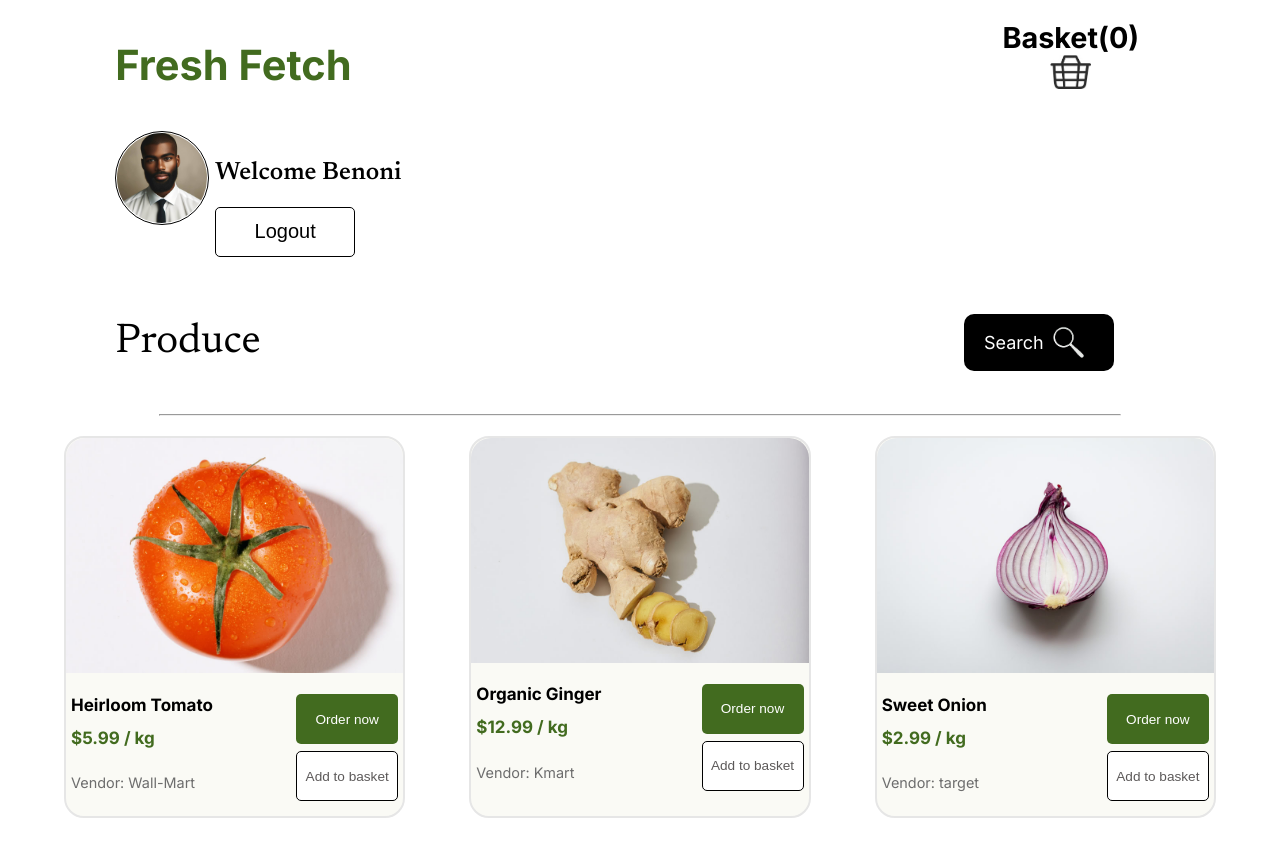
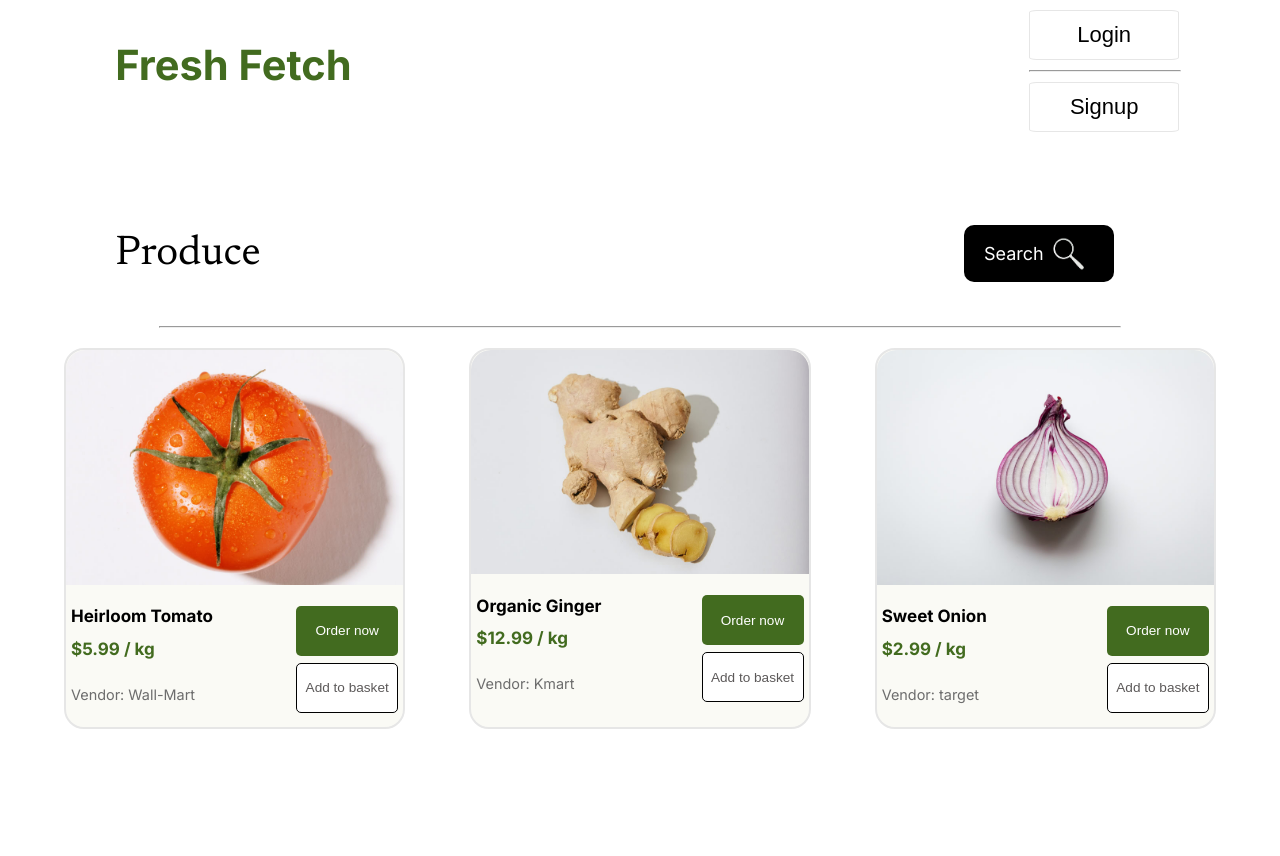
Before and after one commit to Benonii/fresh-fetch_brian, a React (Create React App) app in the folder frontend/fresh-fetch/: page /produce in a window 1280 px wide. Shown: the top 856 px of the page. After the commit the page ends 800 px from the top, so only its background shows below. Built offline with nearby package versions, Linux system fonts and the light colour scheme; a web font is replaced by a local one.

Commit message:
Confrim password functionality on signup

```diff
--- a/frontend/fresh-fetch/src/pages/ProducePage.jsx
+++ b/frontend/fresh-fetch/src/pages/ProducePage.jsx
@@ -24,14 +24,8 @@ export default function ProducePage() {
     // This component displays all the available produces to the user
 
     // User state is empty to represent users that are not logged in
-    const devUser = {
-        userId: "1",
-        firstName: "Benoni",
-        lastName: "Esckinder",
-        basket: [],
-        profilePic: profilePic,
-    };
-    const [ user, setUser ] = useState(devUser);
+
+    const [ user, setUser ] = useState(null);
 
     const [ products, setProducts ] = useState([
         {
@@ -129,7 +123,7 @@ export default function ProducePage() {
 
             {user !== null && (
                 <div className="profile-container" aria-label="User Profile">
-                <Profile profilePic={devUser.profilePic} />
+                <Profile profilePic={profilePic} />
                 <div className="user-info">
                     <h2 className="user-header">Welcome Benoni</h2>
                     <Logout handleLogout={handleLogout}/>
--- a/frontend/fresh-fetch/src/pages/Signup.jsx
+++ b/frontend/fresh-fetch/src/pages/Signup.jsx
@@ -105,7 +105,7 @@ export default function Signup() {
                 break;
                 case 'phone_number':
                     let phoneRegex = /^(?:\+?(\d{1,3}))?[-. (]*(\d{1,4})[-. )]*(\d{1,4})[-. ]*(\d{1,9})(?: *x(\d+))?$/;
-                    if (!phoneRegex.test(value)) {
+                    if (!phoneRegex.test(value) || value.length < 10) {
                         newErrors.phone = (<p className='input-error'>
                             Please enter a valid phone number (Example: +123456789012)
                         </p>)
@@ -144,7 +144,7 @@ export default function Signup() {
                     break;
                 case 'password2':
                     const passwd = formData.password1;
-                    if(!value) {
+                    if(value !== passwd) {
                         newErrors.password2 = (<p className='input-error'>
                             passwords do not match
                         </p>)
```
